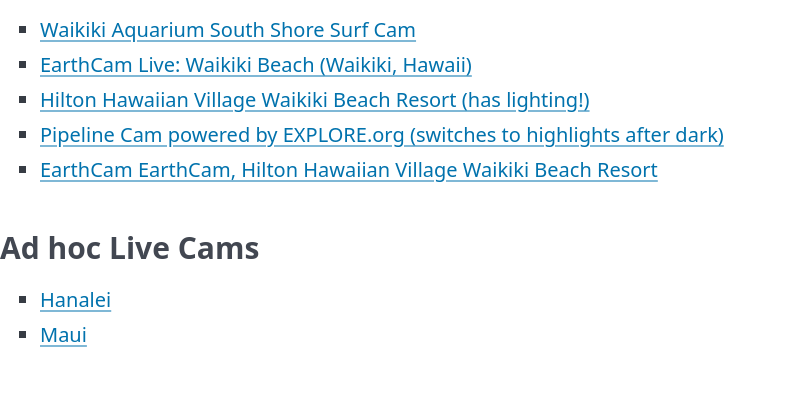
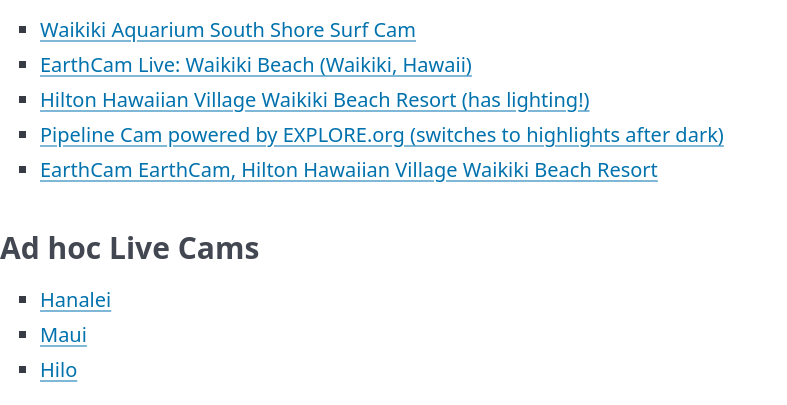
Before and after one commit to mudphone/hitsunami, a plain HTML site: page index.html in a window 1280 px wide. Shown: the part 511-916 px from the top of the page, without its empty margins (0-787 px from the left). Before the commit the page ends 881 px from the top, so only its background shows below. Drawn offline with nearby package versions, Linux system fonts and the light colour scheme.

Commit message:
Add hilo

```diff
--- a/index.html
+++ b/index.html
@@ -31,6 +31,7 @@
     <ul>
         <li><a href="https://www.youtube.com/watch?v=JoWPd1kRzis">Hanalei</a></li>
         <li><a href="https://www.youtube.com/watch?v=B6W4QqlXoBM">Maui</a></li>
+        <li><a href="https://www.youtube.com/watch?v=Q0MLahchNdM">Hilo</a></li>
     </ul>
 </body>
 </html>
```
